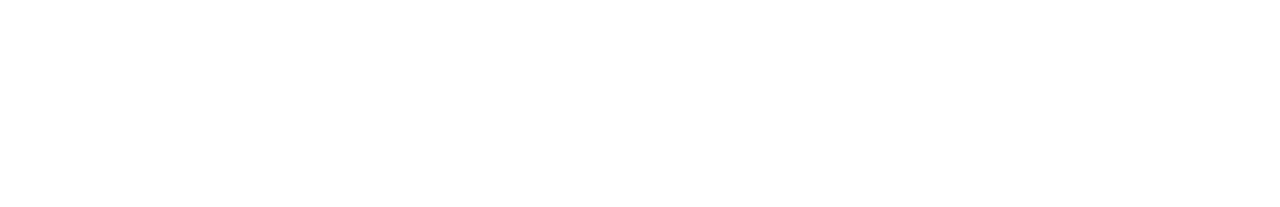
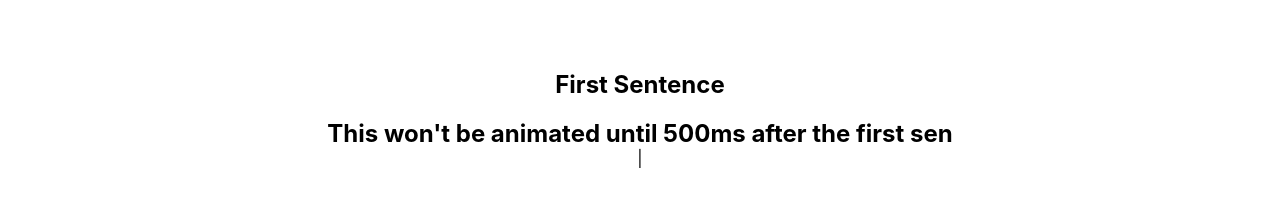
Before and after one commit to tsabz/Yemen_Crisis_Syllabus, a React (Create React App) app: page / in a window 1280 px wide. Shown: the part 1081-1288 px from the top of the page. Before the commit the page ends 800 px from the top, so only its background shows below. Built offline with nearby package versions, Linux system fonts and the light colour scheme.

Commit message:
added quotes section

```diff
--- a/package.json
+++ b/package.json
@@ -9,7 +9,10 @@
     "react": "^17.0.1",
     "react-awesome-slider": "^4.1.0",
     "react-dom": "^17.0.1",
+    "react-router": "^5.2.0",
+    "react-router-dom": "^5.2.0",
     "react-scripts": "4.0.1",
+    "react-typist": "^2.0.5",
     "web-vitals": "^0.2.4"
   },
   "scripts": {
--- a/src/App.js
+++ b/src/App.js
@@ -1,5 +1,7 @@
 import './App.css';
-import Banner from './components/Banner.js'
+import Banner from './components/Banner.js';
+import Contents from './components/contents.js'
+import Quotes from './components/quotes.js'
 
 
 function App() {
@@ -7,8 +9,7 @@
   return (
     <div className="App">
       <Banner />
-
-
+      <Quotes />
     </div>
   );
 }
--- /dev/null
+++ b/src/components/contents.css
@@ -0,0 +1,7 @@
+@import url("https://fonts.googleapis.com/css2?family=Bebas+Neue&display=swap");
+
+* {
+  padding: 0;
+  margin: 0;
+  box-sizing: border-box;
+}
--- /dev/null
+++ b/src/components/contents.js
@@ -0,0 +1,23 @@
+import React, { useState, useEffect } from 'react';
+import './contents.css';
+
+
+function Contents() {
+
+    return (
+        <div className="contenthero">
+        <div className="contentcontainer">
+                <div className="contentcontent">
+                    <h1>Contents</h1>
+                    <ul>
+                        <li>Quotes</li>
+                    </ul>
+                    </div>
+
+            </div>
+            </div>
+
+    );
+  }
+
+  export default Contents;
--- /dev/null
+++ b/src/components/quotes.css
@@ -0,0 +1,13 @@
+* {
+  padding: 0;
+  margin: 0;
+  box-sizing: border-box;
+}
+
+.containerquotes {
+  min-height: 100vh;
+  width: 100;
+  display: flex;
+  align-items: center;
+  justify-content: center;
+}
--- /dev/null
+++ b/src/components/quotes.js
@@ -0,0 +1,25 @@
+import React, { useState, useEffect } from 'react';
+import Typist from 'react-typist';
+import './quotes.css';
+
+
+
+function Quotes() {
+
+    return (
+        <div className="containerquotes">
+            <Typist>
+            <h2> First Sentence </h2>
+            <Typist.Delay ms={1000} />
+                <br />
+                <h2> This won't be animated until 500ms after the first sentenced is rendered</h2>
+            <Typist.Delay ms={1000} />
+                <br />
+                <h2>This wont be typed till after the 3rd</h2>
+            </Typist>
+        </div>
+
+    );
+  }
+
+  export default Quotes;
```
Also changed, not shown: 2 other files (tests, documents, lock files or other folders).
